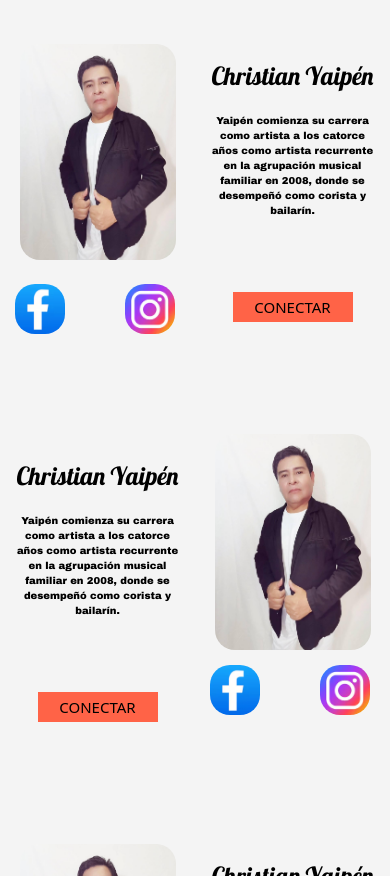
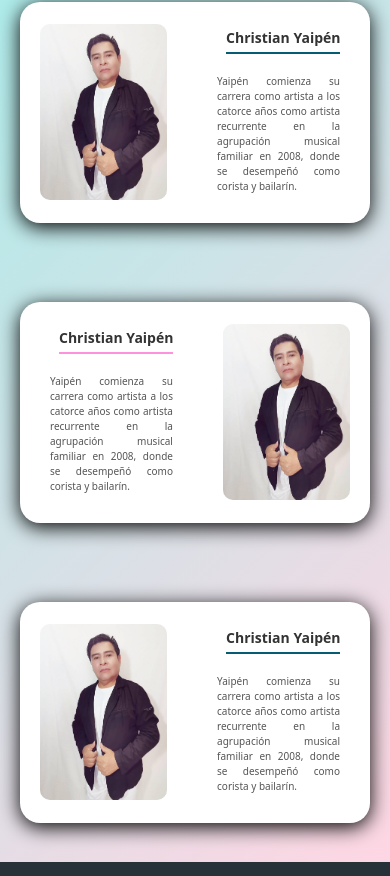
Before and after one commit to Somies/ProyectoOrquesta, a plain HTML site: page VISTA/nosotros.html in a window 390 px wide. Shown: the part 178-1054 px from the top of the page. Drawn offline with nearby package versions, Linux system fonts and the light colour scheme; a web font is replaced by a local one.

Commit message:
Descripción breve de los cambios realizados

```diff
--- a/VISTA/CSS/nosotros.css
+++ b/VISTA/CSS/nosotros.css
@@ -1,321 +1,164 @@
 @import url('https://fonts.googleapis.com/css2?family=Archivo+Black&family=Archivo:ital,wght@0,100..900;1,100..900&family=Danfo&family=Jost:ital,wght@0,100..900;1,100..900&family=Lobster&family=Nanum+Myeongjo&family=Noto+Sans:ital,wght@0,100..900;1,100..900&family=Noto+Serif:ital,wght@0,100..900;1,100..900&family=Playwrite+GB+S:ital,wght@0,100..400;1,100..400&family=Rubik+Wet+Paint&family=Satisfy&family=Sour+Gummy:ital,wght@0,100..900;1,100..900&display=swap');
+@import url('https://fonts.googleapis.com/css2?family=Archivo+Black&family=Lobster&family=Spicy+Rice&display=swap');
 .cuerpo{
     width: 100%;
     height: auto;
     padding: 0;
     margin: 0;
+    background: linear-gradient(135deg, #a8edea, #fed6e3); /* Turquesa claro y rosado pastel */
+
 }
-
+/*titulo*/
 .sub1cuerpo1{
     width: 100%;
     height: 150px;
-    background: white;
+    background: transparent;
     display: flex;
     justify-content: center;
 }
 .cuadro1sub1cuerpo1{
     width: 1920px;
     height: 100%;
-    background: #f4f4f4;
     display: flex;
     justify-content: center;
     align-items: center;
 }
 .cuadro1sub1cuerpo1 p {
+    transform: translateY(35px);
     font-size: 100px;
     color: white;
-    font-family: "Lobster", serif;
+    font-family: "Spicy Rice", serif;
     font-weight: 400;
     font-style: normal;
-    text-shadow:
-        -2px -2px 0 black,
-        4px -4px 0 black,
-        -4px 4px 0 black,
-        5px 5px 0 black;
+    -webkit-text-stroke: 2px black; /* Borde negro de 2px alrededor del texto */
+    color: white; /* Color de relleno del texto (puedes cambiarlo) */
+
 
 }
-/*cuerpo1*/
-.sub2cuerpo1{
+/*TARJETA 1*/
+/* Contenedor principal */
+.sub2cuerpo1 {
     width: 100%;
     height: 600px;
-    background: gold;
+    background: transparent;
+
     display: flex;
     justify-content: center;
     align-items: center;
+    padding: 20px;
+    overflow: hidden; /* Oculta cualquier desbordamiento */
 }
-.cuadro1sub2cuerpo1{
-    width: 1920px;
-    height: 100%;
+
+/* Contenedor de la imagen y el contenido */
+.cuadro1sub2cuerpo1 {
+    width: auto;
+    height: 85%; /* Para darle proporción dentro del contenedor */
     background: white;
     display: flex;
-}
-/*botones*/
-.btncuadro1sub2cuerpo1 {
-    display: flex;
-    flex-direction: row;
+    gap: 40px; /* Espacio entre imagen y contenido */
+    justify-content: center;
     align-items: center;
-    gap: 60px;
-    width: 50%;
-    height: 100%;
-    background: #f4f4f4;
-    justify-content: center;
+    padding: 20px;
+    border-radius: 20px; /* Bordes redondeados */
+    box-shadow: 0px 4px 20px rgba(0, 0, 0, 1.6); /* Sombra suave */
+    transition: transform 0.3s ease, box-shadow 0.3s ease;
 }
 
-.botones {
+/* Efecto al pasar el mouse sobre el cuadro principal */
+.cuadro1sub2cuerpo1:hover {
+    transform: scale(1.12); /* Agranda ligeramente el contenedor */
 
-    display: flex;
-    flex-direction: column;
-    align-items: center;
-    gap: 10px;
-}
-.botones button img{
-    width: 100%;
-    height: 100%;
-}
-.btncuadro1sub2cuerpo1 img {
-    width: 40%;
-    height: auto;
-    border-radius: 20px;
 }
 
-.botones button {
-    width: 70px;
-    height: 70px;
-    background: transparent;
-    border: none;
-    margin: 25px;
+/* Imagen */
+.cuadro1sub2cuerpo1 .imagen {
+    width: 25%;
+    display: flex;
+    justify-content: center;
+    align-items: center;
+    overflow: hidden; /* Oculta desbordamientos */
+    border-radius: 30px; /* Bordes redondeados de la imagen */
+    transition: transform 0.3s ease;
+
 }
-/*Texto*/
-.txtcuadro2sub2cuerpo1 {
+
+.cuadro1sub2cuerpo1 .imagen img {
+    width: 100%;
+    height: auto;
+    object-fit: cover;
+    transition: transform 0.3s ease;
+
+}
+
+/* Efecto al pasar el mouse sobre la imagen */
+.cuadro1sub2cuerpo1 .imagen:hover img {
+    transform: scale(1.1); /* Zoom en la imagen */
+
+}
+
+/* Contenido (texto) */
+.cuadro1sub2cuerpo1 .contenido {
     width: 50%;
-    height: 100%;
-    background: #f4f4f4;
     display: flex;
     flex-direction: column;
     justify-content: center;
-    align-items: center;
-    color: white;
-    text-align: center;
-    gap: 10px;
+    align-items: flex-start;
+    text-align: left;
+    gap: 20px;
+    padding: 10px;
+    animation: fadeIn 1s ease; /* Animación al cargar */
+}
+/*primero la imagen despues el texto*/
+.cuadro1sub2cuerpo1 .contenido .ttlo1 {
+    transform: translateX(175px);
+    font-size: 3rem;
+    margin: 0;
+    color: #333;
+    border-bottom: 2px solid #065d73;
+    padding-bottom: 5px;
+    transition: color 0.3s ease;
+    font-weight: bold;
+
+}
+.cuadro1sub2cuerpo1 .contenido .ttlo1:hover {
+    color: #065d73;
 }
 
-.titulo2txtcuadro2sub2cuerpo1{
-    margin: 0 15px;
-    font-family: "Archivo Black", serif;
-    font-weight: 400;
-    font-style: normal;
+.cuadro1sub2cuerpo1 .contenido .ppfo1 {
+    transform: translateX(160px);
     font-size: 20px;
-    color: black;
-}
-.titulo1txtcuadro2sub2cuerpo1{
-    margin: 5px 0;
-    font-family: "Lobster", serif;
-    font-weight: 400;
-    font-style: normal;
-    font-size: 100px;
-    transform: translateY(-40px);
-    color: black;
+    color: #555;
+    margin: 0;
+    max-width: 400px;
+    word-wrap: break-word;
+    text-align: justify;
 }
 
-.txtcuadro2sub2cuerpo1 button {
-    width: 300px;
-    height: 50px;
-    background-color: #ff6347;
-    color: black;
-    border: none;
-    cursor: pointer;
-    margin-top: 70px;
-    font-size: 30px;
+/*primero el texto despues la imagen*/
+.cuadro1sub2cuerpo1 .contenido .ttlo2 {
+    transform: translateX(15px);
+    font-size: 3rem;
+    margin: 0;
+    color: #333;
+    border-bottom: 2px solid #fc93dc;
+    padding-bottom: 5px;
+    transition: color 0.3s ease;
+    font-weight: bold;
+
+}
+.cuadro1sub2cuerpo1 .contenido .ttlo2:hover {
+    color: #fc93dc;
 }
 
-
-/*cuerpo2*/
-.sub2cuerpo2{
-    width: 100%;
-    height: 600px;
-    background: gold;
-    display: flex;
-    justify-content: center;
-    align-items: center;
-}
-.cuadro1sub2cuerpo2{
-    width: 1920px;
-    height: 100%;
-    background: white;
-    display: flex;
-}
-/*botones2*/
-.btncuadro1sub2cuerpo2 {
-    display: flex;
-    flex-direction: row;
-    align-items: center;
-    gap: 60px;
-    width: 50%;
-    height: 100%;
-    background: #f4f4f4;
-    justify-content: center;
+.cuadro1sub2cuerpo1 .contenido .ppfo2 {
+    font-size: 20px;
+    color: #555;
+    margin: 0;
+    max-width: 400px;
+    word-wrap: break-word;
+    text-align: justify;
 }
 
-.botones2 {
-
-    display: flex;
-    flex-direction: column;
-    align-items: center;
-    gap: 10px;
-}
-.botones2 button img{
-    width: 100%;
-    height: 100%;
-}
-.btncuadro1sub2cuerpo2 img {
-    width: 40%;
-    height: auto;
-    border-radius: 20px;
-}
-
-.botones2 button {
-    width: 70px;
-    height: 70px;
-    background: transparent;
-    border: none;
-    margin: 25px;
-}
-/*Texto2*/
-.txtcuadro2sub2cuerpo2 {
-    width: 50%;
-    height: 100%;
-    background: #f4f4f4;
-    display: flex;
-    flex-direction: column;
-    justify-content: center;
-    align-items: center;
-    color: white;
-    text-align: center;
-    gap: 10px;
-}
-
-.titulo2txtcuadro2sub2cuerpo2{
-    margin: 0 15px;
-    font-family: "Archivo Black", serif;
-    font-weight: 400;
-    font-style: normal;
-    font-size: 20px;
-    color: black;
-}
-.titulo1txtcuadro2sub2cuerpo2{
-    margin: 5px 0;
-    font-family: "Lobster", serif;
-    font-weight: 400;
-    font-style: normal;
-    font-size: 100px;
-    transform: translateY(-40px);
-    color: black;
-}
-
-.txtcuadro2sub2cuerpo2 button {
-    width: 300px;
-    height: 50px;
-    background-color: #ff6347;
-    color: black;
-    border: none;
-    cursor: pointer;
-    margin-top: 70px;
-    font-size: 30px;
-}
-
-/*cuerpo*/
-.sub2cuerpo3{
-    width: 100%;
-    height: 600px;
-    background: gold;
-    display: flex;
-    justify-content:     center;
-    align-items: center;
-}
-.cuadro1sub2cuerpo3{
-    width: 1920px;
-    height: 100%;
-    background: white;
-    display: flex;
-}
-/*botones2*/
-.btncuadro1sub2cuerpo3 {
-    display: flex;
-    flex-direction: row;
-    align-items: center;
-    gap: 60px;
-    width: 50%;
-    height: 100%;
-    background: #f4f4f4;
-    justify-content: center;
-}
-
-.botones3 {
-
-    display: flex;
-    flex-direction: column;
-    align-items: center;
-    gap: 10px;
-}
-.botones3 button img{
-    width: 100%;
-    height: 100%;
-}
-.btncuadro1sub2cuerpo3 img {
-    width: 40%;
-    height: auto;
-    border-radius: 20px;
-}
-
-.botones3 button {
-    width: 70px;
-    height: 70px;
-    background: transparent;
-    border: none;
-    margin: 25px;
-}
-/*Texto2*/
-.txtcuadro2sub2cuerpo3 {
-    width: 50%;
-    height: 100%;
-    background: #f4f4f4;
-    display: flex;
-    flex-direction: column;
-    justify-content: center;
-    align-items: center;
-    color: white;
-    text-align: center;
-    gap: 10px;
-}
-
-.titulo2txtcuadro2sub2cuerpo3{
-    margin: 0 15px;
-    font-family: "Archivo Black", serif;
-    font-weight: 400;
-    font-style: normal;
-    font-size: 20px;
-    color: black;
-}
-.titulo1txtcuadro2sub2cuerpo3{
-    margin: 5px 0;
-    font-family: "Lobster", serif;
-    font-weight: 400;
-    font-style: normal;
-    font-size: 100px;
-    transform: translateY(-40px);
-    color: black;
-}
-
-.txtcuadro2sub2cuerpo3 button {
-    width: 300px;
-    height: 50px;
-    background-color: #ff6347;
-    color: black;
-    border: none;
-    cursor: pointer;
-    margin-top: 70px;
-    font-size: 30px;
-}
 
 
 
@@ -326,150 +169,61 @@
         padding: 0;
         overflow-x: hidden;
     }
-/*Titulo*/
+/*titulo*/
     .sub1cuerpo1{
-        height: 90px;
+        height: 60px;
+    }
+    .cuadro1sub1cuerpo1 p {
+        font-size: 40px;
     }
 
-    .cuadro1sub1cuerpo1 p {
-    transform: translateY(20px);
-    font-size: 40px;
-    text-shadow:
-        -2px -2px 0 black,
-        4px -4px 0 black,
-        -2px 2px 0 black,
-        2px 2px 0 black;
-    }
-    .cuadro1sub2cuerpo1{
-        width: 100%;
-    }
-    .sub2cuerpo1, .sub2cuerpo2, .sub2cuerpo3{
-        height: 400px;
-    }
-/*Los2Cuadrosdelcuerpo1*/
-/*Cuadro1*/
-    .botones {
-        transform: translateX(20%);
-        display: flex;
-        flex-direction: row;
-    }
-    .btncuadro1sub2cuerpo1 {
-        display: flex;
-        flex-direction: column;
-        align-items: center;
+/*TARJETA 1*/
+/* Contenedor principal */
+    .sub2cuerpo1 {
+        height: 300px;
     }
 
-    .btncuadro1sub2cuerpo1 img {
-        transform: translateY(-120px);
-        width: 80%;
+/* Contenedor de la imagen y el contenido */
+    .cuadro1sub2cuerpo1 {
+        width: auto;
+        height: 85%;
     }
 
-    .botones button {
-        transform: translate(-90%, 750%);
-        width: 50px;
-        height: 50px;
+/* Efecto al pasar el mouse sobre el cuadro principal */
+    .cuadro1sub2cuerpo1:hover {
+        transform: scale(1.09);
+
     }
-/*Cuadro2*/
-    .titulo2txtcuadro2sub2cuerpo1{
-        margin: 0 15px;
+/* Imagen */
+    .cuadro1sub2cuerpo1 .imagen {
+        width: 45%;
+        border-radius: 10px;
+    }
+
+/*primero la imagen despues el texto*/
+    .cuadro1sub2cuerpo1 .contenido .ttlo1 {
+        transform: translateX(9px);
+        font-size: 14px;
+
+    }
+
+    .cuadro1sub2cuerpo1 .contenido .ppfo1 {
+        transform: translateX(0px);
         font-size: 10px;
     }
-    .titulo1txtcuadro2sub2cuerpo1{
-        margin: 5px 4px;
-        font-size: 25px;
-        transform: translateY(-10%);
+
+/*primero el texto despues la imagen*/
+    .cuadro1sub2cuerpo1 .contenido .ttlo2 {
+        transform: translateX(9px);
+        font-size: 14px;
     }
 
-    .txtcuadro2sub2cuerpo1 button {
-        transform: translateY(-20%);
-        width: 120px;
-        height: 30px;
-        font-size: 15px;
+    .cuadro1sub2cuerpo1 .contenido .ppfo2 {
+        transform: translateX(0px);
+        font-size: 10px;
     }
 
-/*Los2Cuadrosdelcuerpo2*/
-/*Cuadro1*/
-    .botones2 {
-        transform: translateX(20%);
-        display: flex;
-        flex-direction: row;
-    }
-    .btncuadro1sub2cuerpo2 {
-        display: flex;
-        flex-direction: column;
-        align-items: center;
-    }
-
-    .btncuadro1sub2cuerpo2 img {
-        transform: translateY(30px);
-        width: 80%;
-    }
-
-    .botones2 button {
-        transform: translate(-90%, -140%);
-        width: 50px;
-        height: 50px;
-    }
-    /*Cuadro2*/
-    .titulo2txtcuadro2sub2cuerpo2{
-        margin: 0 15px;
-        font-size: 10px;
-    }
-    .titulo1txtcuadro2sub2cuerpo2{
-        margin: 5px 4px;
-        font-size: 25px;
-        transform: translateY(-10%);
-    }
-
-    .txtcuadro2sub2cuerpo2 button {
-        transform: translateY(-20%);
-        width: 120px;
-        height: 30px;
-        font-size: 15px;
-    }
-/*Los2Cuadrosdelcuerpo3*/
-/*Cuadro3*/
-    .botones3 {
-        transform: translateX(20%);
-        display: flex;
-        flex-direction: row;
-    }
-    .btncuadro1sub2cuerpo3 {
-        display: flex;
-        flex-direction: column;
-        align-items: center;
-    }
-
-    .btncuadro1sub2cuerpo3 img {
-        transform: translateY(-120px);
-        width: 80%;
-    }
-
-    .botones3 button {
-        transform: translate(-90%, 750%);
-        width: 50px;
-        height: 50px;
-    }
-    /*Cuadro2*/
-    .titulo2txtcuadro2sub2cuerpo3{
-        margin: 0 15px;
-        font-size: 10px;
-    }
-    .titulo1txtcuadro2sub2cuerpo3{
-        margin: 5px 4px;
-        font-size: 25px;
-        transform: translateY(-10%);
-    }
-
-    .txtcuadro2sub2cuerpo3 button {
-        transform: translateY(-20%);
-        width: 120px;
-        height: 30px;
-        font-size: 15px;
-    }
 }
-
-
 
 
 
@@ -635,3 +389,14 @@
 
 
 }
+
+@keyframes fadeIn {
+    from {
+        opacity: 0;
+        transform: translateY(60px);
+    }
+    to {
+        opacity: 1;
+        transform: translateY(0);
+    }
+}
--- a/VISTA/nosotros.html
+++ b/VISTA/nosotros.html
@@ -56,71 +56,48 @@
                 <p>Conocenos mas</p>
             </section>
         </section>
+
+
         <section class="sub2cuerpo1">
             <section class="cuadro1sub2cuerpo1">
-                    <div class="btncuadro1sub2cuerpo1">
-                        <div class="botones">
-                            <button><img src="IMG/NOSOTROS/img2.jpg" alt=""></button>
-                            <button><img src="IMG/NOSOTROS/img3.jpg" alt=""></button>
+                <div class="imagen">
+                    <img src="IMG/NOSOTROS/img1.jpg" alt="Descripción de la imagen">
                 </div>
-                        <img src="IMG/NOSOTROS/img1.jpg" alt="">
-                    </div>
-                    <div class="txtcuadro2sub2cuerpo1">
-                        <p class="titulo1txtcuadro2sub2cuerpo1">Christian Yaipén</p>
-
-                        <p class="titulo2txtcuadro2sub2cuerpo1">Yaipén comienza su carrera como artista a los catorce años como artista
+                <div class="contenido">
+                    <h1 class="ttlo1">Christian Yaipén</h1>
+                    <p class="ppfo1">Yaipén comienza su carrera como artista a los catorce años como artista
                         recurrente en la agrupación musical familiar en 2008, donde se desempeñó
                         como corista y bailarín.</p>
-                        <button>CONECTAR</button>
                 </div>
-
-                </section>
-
             </section>
         </section>
 
-        <section class="sub2cuerpo2">
-                <section class="cuadro1sub2cuerpo2">
 
-                    <div class="txtcuadro2sub2cuerpo2">
-                        <p class="titulo1txtcuadro2sub2cuerpo2">Christian Yaipén</p>
-                        <p class="titulo2txtcuadro2sub2cuerpo2">Yaipén comienza su carrera como artista a los catorce años como artista
+        <section class="sub2cuerpo1">
+            <section class="cuadro1sub2cuerpo1">
+                <div class="contenido">
+                    <h1 class="ttlo2">Christian Yaipén</h1>
+                    <p class="ppfo2">Yaipén comienza su carrera como artista a los catorce años como artista
                         recurrente en la agrupación musical familiar en 2008, donde se desempeñó
                         como corista y bailarín.</p>
-                        <button>CONECTAR</button>
                 </div>
-                    <div class="btncuadro1sub2cuerpo2">
-                        <img src="IMG/NOSOTROS/img1.jpg" alt="">
-                        <div class="botones2">
-                            <button><img src="IMG/NOSOTROS/img2.jpg" alt=""></button>
-                            <button><img src="IMG/NOSOTROS/img3.jpg" alt=""></button>
+                <div class="imagen">
+                    <img src="IMG/NOSOTROS/img1.jpg" alt="Descripción de la imagen">
                 </div>
-
-                    </div>
-                </section>
-
             </section>
         </section>
 
-        <section class="sub2cuerpo3">
-                <section class="cuadro1sub2cuerpo3">
-                    <div class="btncuadro1sub2cuerpo3">
-                        <div class="botones3">
-                            <button><img src="IMG/NOSOTROS/img2.jpg" alt=""></button>
-                            <button><img src="IMG/NOSOTROS/img3.jpg" alt=""></button>
+        <section class="sub2cuerpo1">
+            <section class="cuadro1sub2cuerpo1">
+                <div class="imagen">
+                    <img src="IMG/NOSOTROS/img1.jpg" alt="Descripción de la imagen">
                 </div>
-                        <img src="IMG/NOSOTROS/img1.jpg" alt="">
-                    </div>
-                    <div class="txtcuadro2sub2cuerpo3">
-                        <p class="titulo1txtcuadro2sub2cuerpo3">Christian Yaipén</p>
-                        <p class="titulo2txtcuadro2sub2cuerpo3">Yaipén comienza su carrera como artista a los catorce años como artista
+                <div class="contenido">
+                    <h1 class="ttlo1">Christian Yaipén</h1>
+                    <p class="ppfo1">Yaipén comienza su carrera como artista a los catorce años como artista
                         recurrente en la agrupación musical familiar en 2008, donde se desempeñó
                         como corista y bailarín.</p>
-                        <button>CONECTAR</button>
                 </div>
-
-                </section>
-
             </section>
         </section>
 
```
Also changed, not shown: VISTA/CSS/portada.css (+31 -16 lines), index.html (+5 -5 lines), VISTA/IMG/PIE/img2.jpg (added), VISTA/IMG/PORTADA/img4.jpg, VISTA/IMG/PORTADA/img5.jpg, VISTA/IMG/PORTADA/img6.jpg (added), VISTA/IMG/PORTADA/img7.jpg (added). Lines whose indentation alone changed are shown as unchanged.
